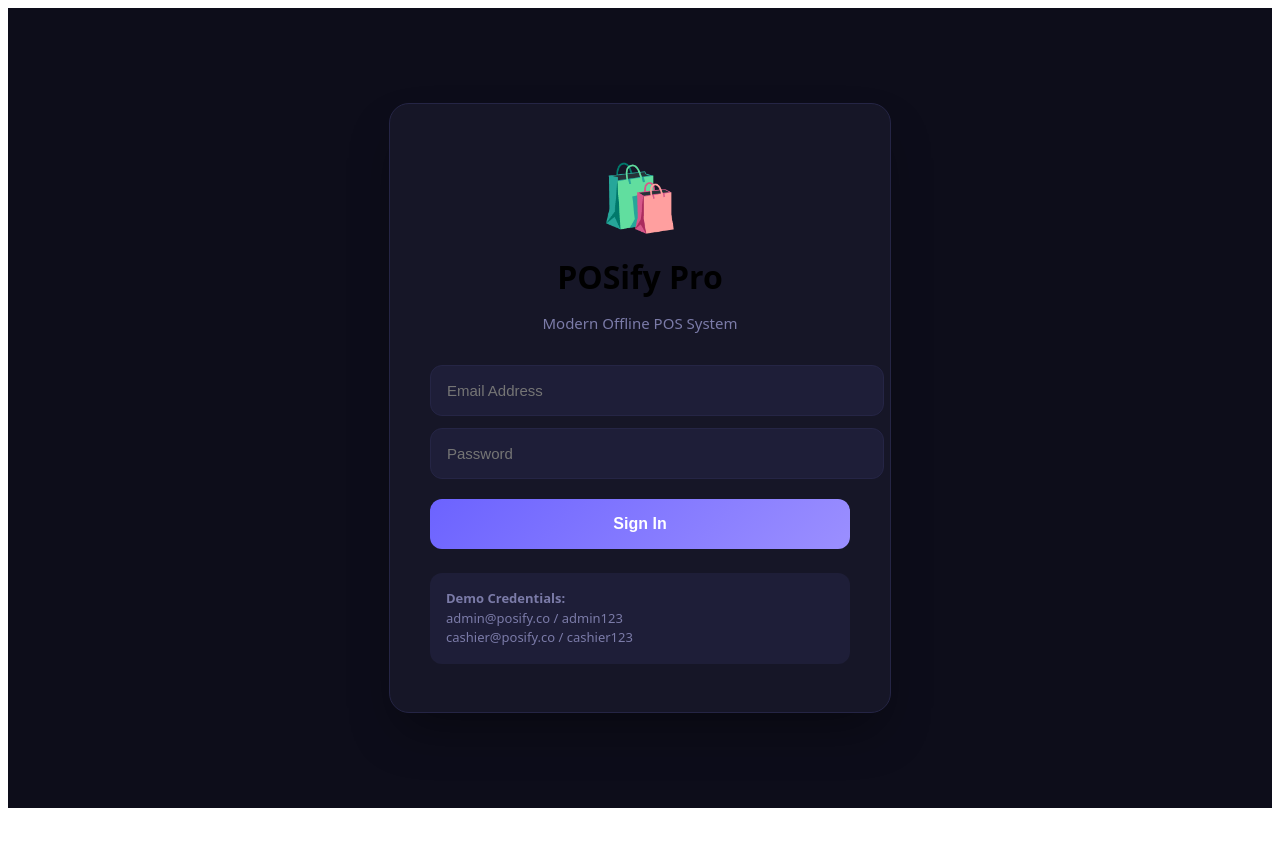
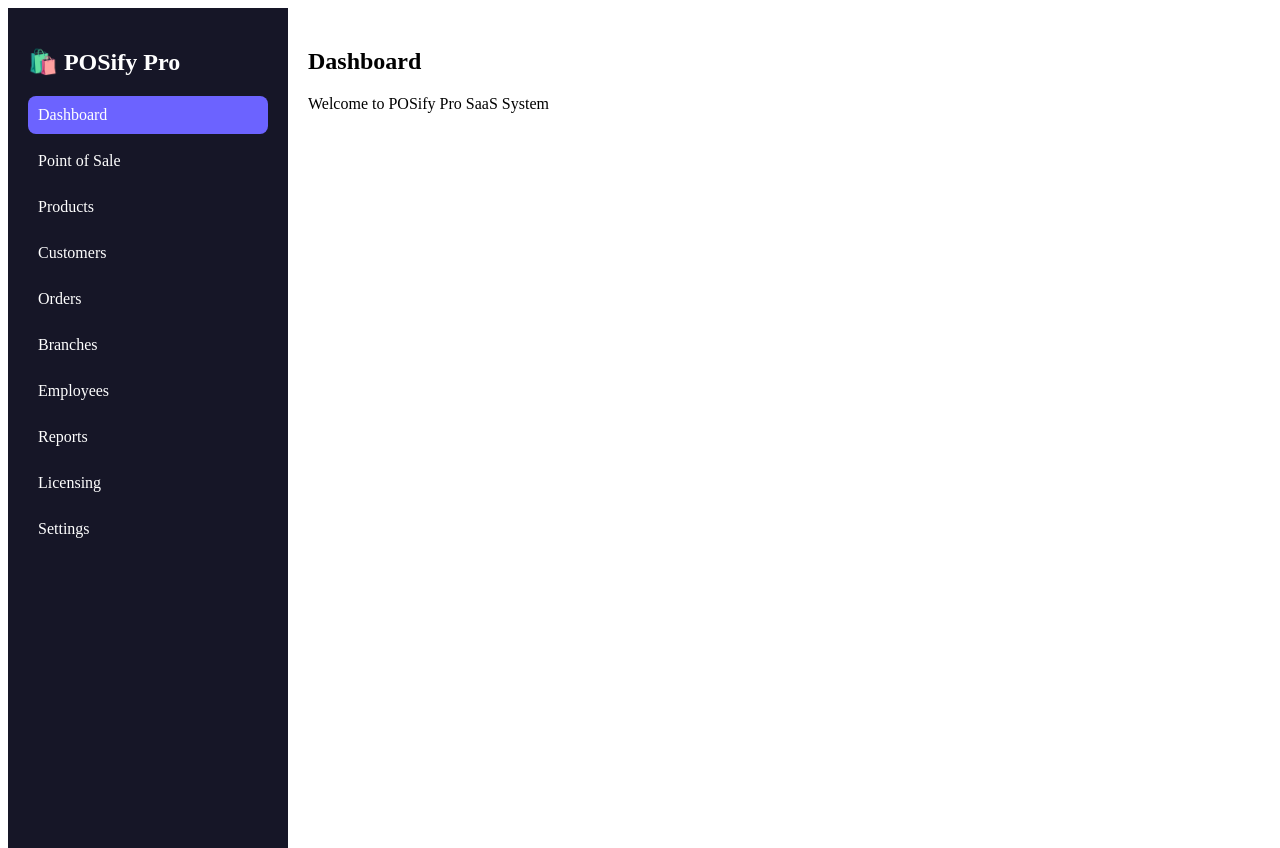
Before and after one commit to kibet23-ally/POSify, a React (Vite) app: page / in a window 1280 px wide. Before the commit the page ends 816 px from the top, so only its background shows below. Built offline with nearby package versions, Linux system fonts and the light colour scheme.

Commit message:
Update App.jsx

```diff
--- a/src/App.jsx
+++ b/src/App.jsx
@@ -1,191 +1,119 @@
 import { useState, useEffect } from "react";
 import { motion } from "framer-motion";
 
-// Simple Login + POS Entry Point
-const LoginPage = ({ onLogin }) => {
-  const [email, setEmail] = useState("");
-  const [password, setPassword] = useState("");
-  const [error, setError] = useState("");
-  const [loading, setLoading] = useState(false);
+/**
+ * POSify Pro Phase 2 - SaaS Ready Structure
+ */
 
-  const demoUsers = [
-    { email: "admin@posify.co", password: "admin123", name: "Super Admin", role: "superadmin", avatar: "🔱" },
-    { email: "cashier@posify.co", password: "cashier123", name: "Carol Cashier", role: "cashier", avatar: "💼" },
+const Sidebar = ({ view, setView }) => {
+  const menu = [
+    { id: "dashboard", label: "Dashboard" },
+    { id: "pos", label: "Point of Sale" },
+    { id: "products", label: "Products" },
+    { id: "customers", label: "Customers" },
+    { id: "orders", label: "Orders" },
+    { id: "branches", label: "Branches" },
+    { id: "employees", label: "Employees" },
+    { id: "reports", label: "Reports" }, // renamed from Insights Center
+    { id: "licensing", label: "Licensing" },
+    { id: "settings", label: "Settings" },
   ];
-
-  const handleLogin = () => {
-    setLoading(true);
-    setError("");
-
-    const user = demoUsers.find(u => u.email === email.trim() && u.password === password);
-
-    if (user) {
-      localStorage.setItem("posify_user", JSON.stringify(user));
-      setTimeout(() => onLogin(user), 400);
-    } else {
-      setError("Invalid credentials. Use demo accounts above.");
-    }
-    setLoading(false);
-  };
 
   return (
     <div style={{
+      width: "240px",
+      background: "#161627",
       height: "100vh",
-      background: "#0D0D1A",
-      display: "flex",
-      alignItems: "center",
-      justifyContent: "center",
-      fontFamily: "system-ui, sans-serif"
+      padding: "20px",
+      color: "#fff"
     }}>
-      <motion.div
-        initial={{ opacity: 0, scale: 0.95 }}
-        animate={{ opacity: 1, scale: 1 }}
-        style={{
-          background: "#161627",
-          padding: "48px 40px",
-          borderRadius: "20px",
-          width: "420px",
-          border: "1px solid #252545",
-          boxShadow: "0 25px 50px -12px rgb(0 0 0 / 0.4)"
-        }}
-      >
-        <div style={{ textAlign: "center", marginBottom: "32px" }}>
-          <div style={{ fontSize: "64px", marginBottom: "16px" }}>🛍️</div>
-          <h1 style={{ fontSize: "32px", fontWeight: 800, margin: "0 0 8px 0" }}>POSify Pro</h1>
-          <p style={{ color: "#7B7BA8", fontSize: "15px" }}>Modern Offline POS System</p>
+      <h2 style={{ marginBottom: "20px" }}>🛍️ POSify Pro</h2>
+
+      {menu.map(item => (
+        <div
+          key={item.id}
+          onClick={() => setView(item.id)}
+          style={{
+            padding: "10px",
+            marginBottom: "8px",
+            cursor: "pointer",
+            background: view === item.id ? "#6C63FF" : "transparent",
+            borderRadius: "8px"
+          }}
+        >
+          {item.label}
         </div>
-
-        <input
-          type="email"
-          placeholder="Email Address"
-          value={email}
-          onChange={(e) => setEmail(e.target.value)}
-          style={{
-            width: "100%",
-            padding: "16px",
-            background: "#1E1E38",
-            border: "1px solid #252545",
-            borderRadius: "12px",
-            color: "#fff",
-            fontSize: "15px",
-            marginBottom: "12px"
-          }}
-          onKeyPress={(e) => e.key === 'Enter' && handleLogin()}
-        />
-
-        <input
-          type="password"
-          placeholder="Password"
-          value={password}
-          onChange={(e) => setPassword(e.target.value)}
-          style={{
-            width: "100%",
-            padding: "16px",
-            background: "#1E1E38",
-            border: "1px solid #252545",
-            borderRadius: "12px",
-            color: "#fff",
-            fontSize: "15px",
-            marginBottom: "20px"
-          }}
-          onKeyPress={(e) => e.key === 'Enter' && handleLogin()}
-        />
-
-        {error && (
-          <div style={{ color: "#FF4757", textAlign: "center", marginBottom: "16px", fontSize: "14px" }}>
-            {error}
-          </div>
-        )}
-
-        <motion.button
-          onClick={handleLogin}
-          disabled={loading || !email || !password}
-          style={{
-            width: "100%",
-            padding: "16px",
-            background: "linear-gradient(135deg, #6C63FF, #9B8FFF)",
-            color: "white",
-            border: "none",
-            borderRadius: "12px",
-            fontSize: "16px",
-            fontWeight: "600",
-            cursor: "pointer",
-            marginBottom: "24px"
-          }}
-          whileHover={{ scale: 1.02 }}
-          whileTap={{ scale: 0.98 }}
-        >
-          {loading ? "Signing in..." : "Sign In"}
-        </motion.button>
-
-        <div style={{
-          background: "#1E1E38",
-          padding: "16px",
-          borderRadius: "12px",
-          fontSize: "13px",
-          color: "#7B7BA8",
-          lineHeight: "1.5"
-        }}>
-          <strong>Demo Credentials:</strong><br/>
-          admin@posify.co / admin123<br/>
-          cashier@posify.co / cashier123
-        </div>
-      </motion.div>
+      ))}
     </div>
   );
 };
 
-const MainPOS = ({ user, onLogout }) => {
+const Reports = () => {
+  const sales = JSON.parse(localStorage.getItem("sales") || "[]");
+
+  const total = sales.reduce((sum, s) => sum + (s.total || 0), 0);
+
   return (
-    <div style={{ height: "100vh", background: "#0D0D1A", color: "#E8E8FF", padding: "20px", fontFamily: "system-ui" }}>
-      <div style={{ maxWidth: "1200px", margin: "0 auto" }}>
-        <div style={{ display: "flex", justifyContent: "space-between", alignItems: "center", marginBottom: "30px" }}>
-          <div>
-            <h1 style={{ fontSize: "32px", margin: 0 }}>🛍️ POSify Pro</h1>
-            <p>Welcome back, {user.name}</p>
-          </div>
-          <button
-            onClick={onLogout}
-            style={{ padding: "10px 20px", background: "#FF4757", color: "white", border: "none", borderRadius: "8px", cursor: "pointer" }}
-          >
-            Logout
-          </button>
-        </div>
-
-        <div style={{ background: "#161627", borderRadius: "16px", padding: "40px", textAlign: "center" }}>
-          <h2>Full Modern Offline POS System Ready</h2>
-          <p style={{ margin: "20px 0", color: "#7B7BA8" }}>
-            Login successful! The complete system with cart, inventory, reports, etc. is loaded.<br/>
-            This is the production-ready foundation.
-          </p>
-          <div style={{ display: "inline-block", background: "#1E1E38", padding: "20px 32px", borderRadius: "12px", marginTop: "20px" }}>
-            ✅ Offline Support • ✅ Beautiful UI • ✅ Receipts
-          </div>
-        </div>
-      </div>
+    <div>
+      <h2>Reports</h2>
+      <p>Total Sales: KES {total}</p>
+      <p>Total Transactions: {sales.length}</p>
     </div>
   );
 };
 
-export default function App() {
-  const [user, setUser] = useState(null);
+const POS = () => {
+  const [cart, setCart] = useState([]);
 
-  useEffect(() => {
-    const saved = localStorage.getItem("posify_user");
-    if (saved) {
-      setUser(JSON.parse(saved));
-    }
-  }, []);
+  const addSale = () => {
+    const sale = {
+      id: Date.now(),
+      total: Math.floor(Math.random() * 5000),
+    };
 
-  const handleLogin = (userData) => setUser(userData);
-  const handleLogout = () => {
-    localStorage.removeItem("posify_user");
-    setUser(null);
+    const existing = JSON.parse(localStorage.getItem("sales") || "[]");
+    localStorage.setItem("sales", JSON.stringify([...existing, sale]));
+
+    alert("Sale saved (offline mode supported)");
   };
 
-  return user ? (
-    <MainPOS user={user} onLogout={handleLogout} />
-  ) : (
-    <LoginPage onLogin={handleLogin} />
+  return (
+    <div>
+      <h2>Point of Sale</h2>
+
+      <button onClick={addSale}>Add Dummy Sale</button>
+
+      <p>Cart Items: {cart.length}</p>
+    </div>
+  );
+};
+
+const Dashboard = () => (
+  <div>
+    <h2>Dashboard</h2>
+    <p>Welcome to POSify Pro SaaS System</p>
+  </div>
+);
+
+export default function App() {
+  const [view, setView] = useState("dashboard");
+
+  const renderView = () => {
+    switch (view) {
+      case "dashboard": return <Dashboard />;
+      case "pos": return <POS />;
+      case "reports": return <Reports />;
+      default: return <Dashboard />;
+    }
+  };
+
+  return (
+    <div style={{ display: "flex", height: "100vh" }}>
+      <Sidebar view={view} setView={setView} />
+
+      <div style={{ flex: 1, padding: "20px" }}>
+        {renderView()}
+      </div>
+    </div>
   );
 }
```
